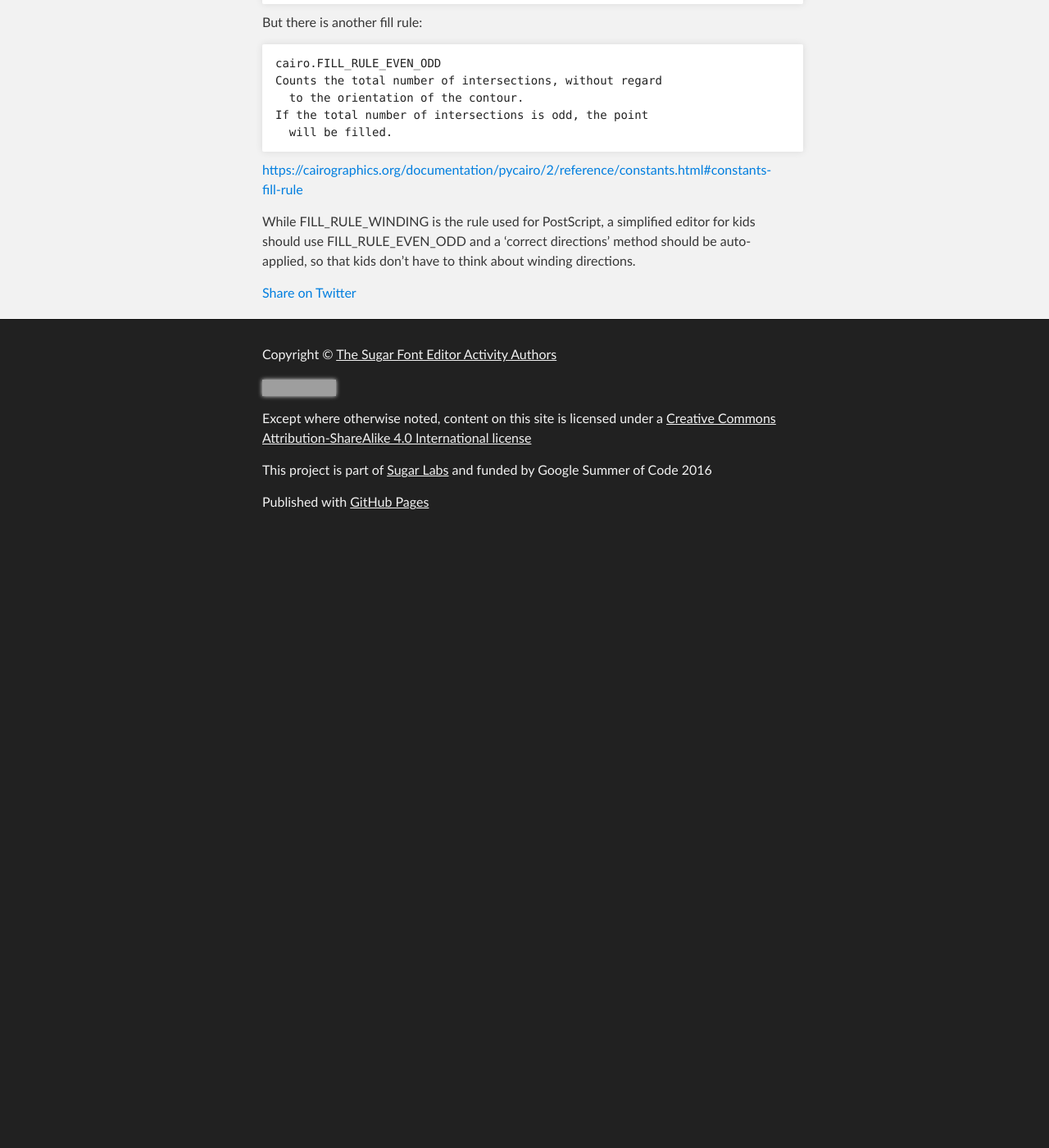
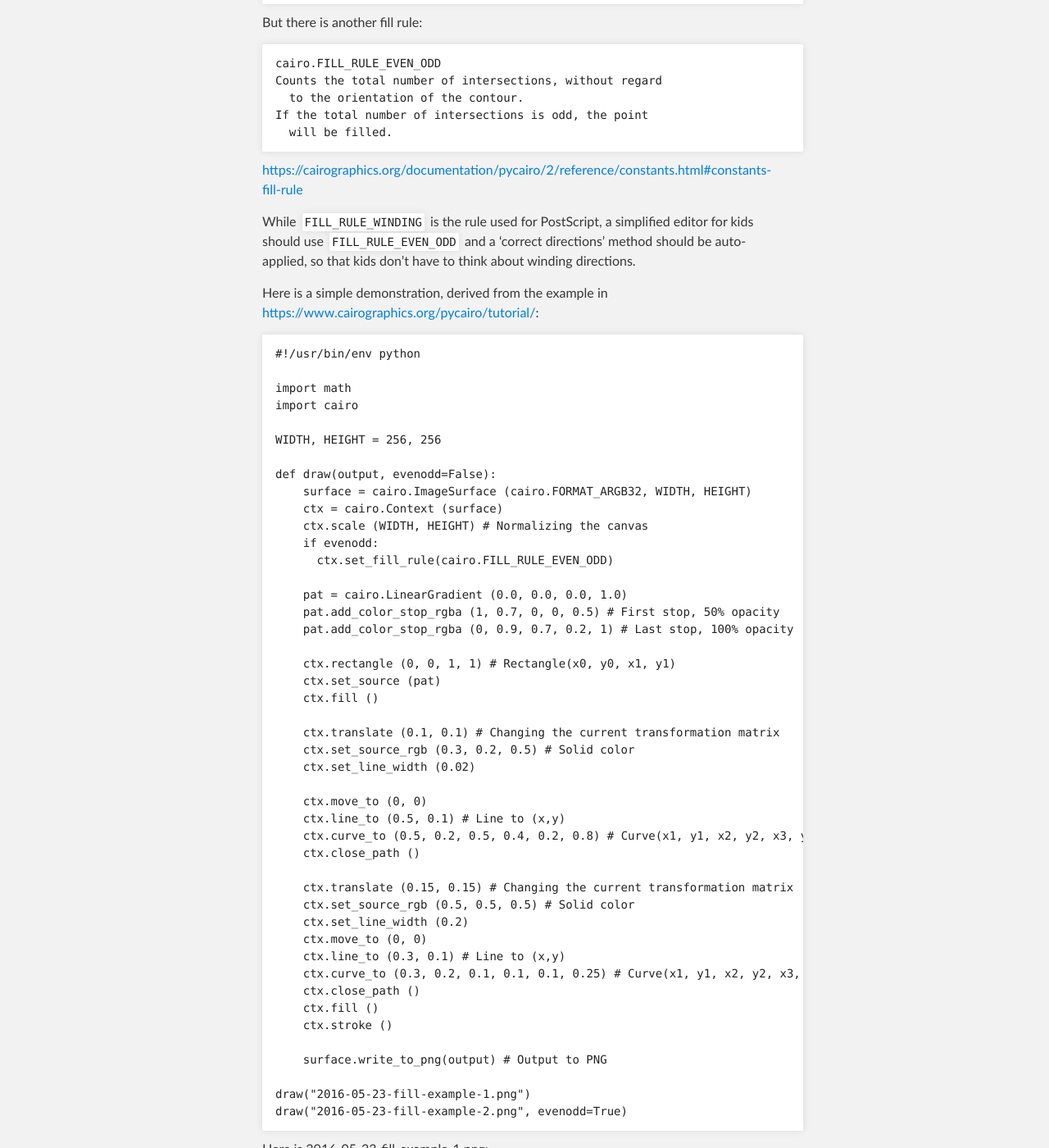
Before and after one commit to sugarlabs/edit-fonts-activity, a Jekyll site: the page built from _posts/2016-05-23-fill-rules.md, in a window 1280 px wide and 1400 px high, scrolled down 1784 px. Shown: the whole window at 82% size. Built offline with Jekyll 4.4.1, drawn with Linux system fonts in a browser that asks for light colours; before the commit the page ends 2443 px from its top, so only the background shows below that; some of the changed text lies outside the part shown; grey boxes are pictures that could not be loaded.

Commit message:
Update 2016-05-23-fill-rules.md

````diff
--- a/_posts/2016-05-23-fill-rules.md
+++ b/_posts/2016-05-23-fill-rules.md
@@ -39,4 +39,61 @@ But there is another fill rule:
 
 <https://cairographics.org/documentation/pycairo/2/reference/constants.html#constants-fill-rule>
 
-While FILL_RULE_WINDING is the rule used for PostScript, a simplified editor for kids should use FILL_RULE_EVEN_ODD and a 'correct directions' method should be auto-applied, so that kids don't have to think about winding directions.
+While `FILL_RULE_WINDING` is the rule used for PostScript, a simplified editor for kids should use `FILL_RULE_EVEN_ODD` and a 'correct directions' method should be auto-applied, so that kids don't have to think about winding directions.
+
+Here is a simple demonstration, derived from the example in <https://www.cairographics.org/pycairo/tutorial/>:
+
+```py
+#!/usr/bin/env python
+
+import math
+import cairo
+
+WIDTH, HEIGHT = 256, 256
+
+def draw(output, evenodd=False):
+    surface = cairo.ImageSurface (cairo.FORMAT_ARGB32, WIDTH, HEIGHT)
+    ctx = cairo.Context (surface)
+    ctx.scale (WIDTH, HEIGHT) # Normalizing the canvas
+    if evenodd:
+      ctx.set_fill_rule(cairo.FILL_RULE_EVEN_ODD)
+
+    pat = cairo.LinearGradient (0.0, 0.0, 0.0, 1.0)
+    pat.add_color_stop_rgba (1, 0.7, 0, 0, 0.5) # First stop, 50% opacity
+    pat.add_color_stop_rgba (0, 0.9, 0.7, 0.2, 1) # Last stop, 100% opacity
+
+    ctx.rectangle (0, 0, 1, 1) # Rectangle(x0, y0, x1, y1)
+    ctx.set_source (pat)
+    ctx.fill ()
+
+    ctx.translate (0.1, 0.1) # Changing the current transformation matrix
+    ctx.set_source_rgb (0.3, 0.2, 0.5) # Solid color
+    ctx.set_line_width (0.02)
+
+    ctx.move_to (0, 0)
+    ctx.line_to (0.5, 0.1) # Line to (x,y)
+    ctx.curve_to (0.5, 0.2, 0.5, 0.4, 0.2, 0.8) # Curve(x1, y1, x2, y2, x3, y3)
+    ctx.close_path ()
+
+    ctx.translate (0.15, 0.15) # Changing the current transformation matrix
+    ctx.set_source_rgb (0.5, 0.5, 0.5) # Solid color
+    ctx.set_line_width (0.2)
+    ctx.move_to (0, 0)
+    ctx.line_to (0.3, 0.1) # Line to (x,y)
+    ctx.curve_to (0.3, 0.2, 0.1, 0.1, 0.1, 0.25) # Curve(x1, y1, x2, y2, x3, y3)
+    ctx.close_path ()
+    ctx.fill ()
+    ctx.stroke ()
+
+    surface.write_to_png(output) # Output to PNG
+
+draw("2016-05-23-fill-example-1.png")
+draw("2016-05-23-fill-example-2.png", evenodd=True)
+```
+Here is 2016-05-23-fill-example-1.png:
+
+![cairo default fill](files/img/2016-05-23-fill-example-1.png)
+
+And here is 2016-05-23-fill-example-2.png with the "evenodd" fill rule set:
+
+![cairo evenodd fill](files/img/2016-05-23-fill-example-2.png)
````
